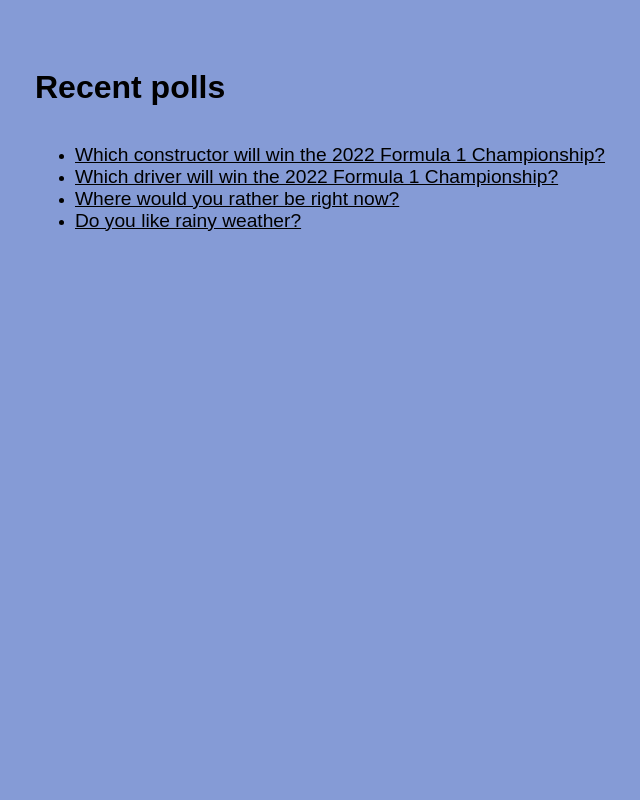
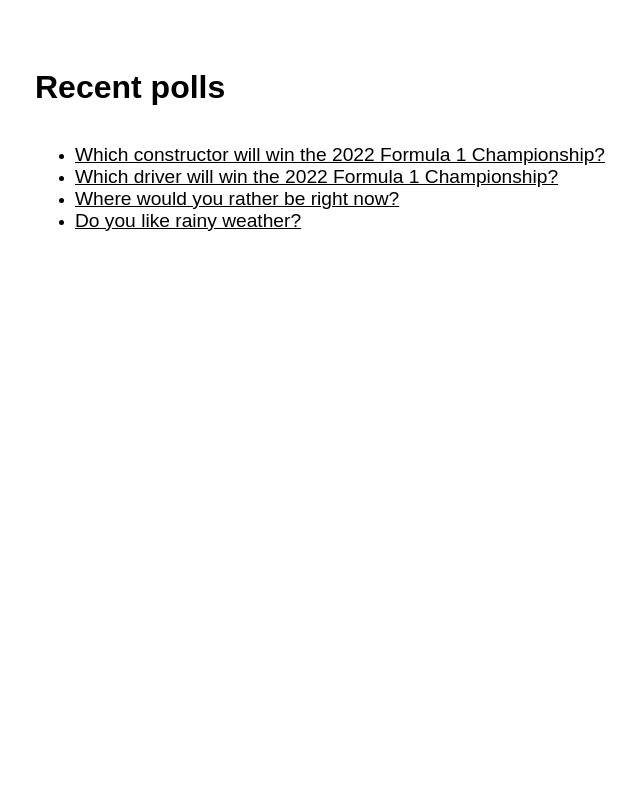
Before and after one commit to st157024/DjangoPollProject, a Django app: page /polls/ in a window 1280 px wide. Shown: the whole page, without its empty margins (13-653 px from the left). Run offline with Django 4.2, Linux system fonts and the light colour scheme; data comes from the database, SQL or seed files in the repository.

Commit message:
changed background color back to white

```diff
--- a/polls/static/polls/style.css
+++ b/polls/static/polls/style.css
@@ -4,7 +4,6 @@
 }
 
 body {
-  background-color: rgb(133, 155, 214);
   font-family: Arial, Helvetica, sans-serif;
 }
 
```
